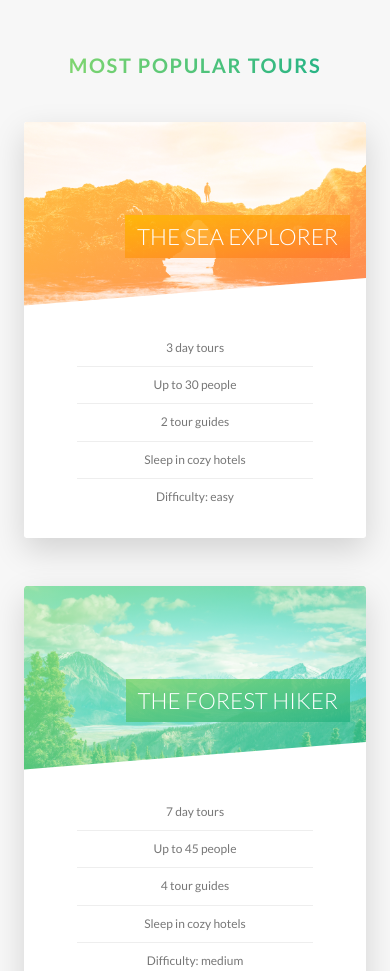
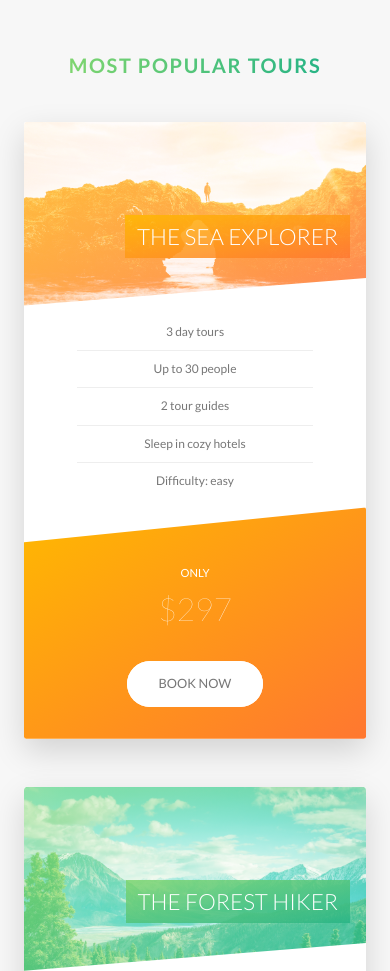
Before and after one commit to rahmat058/Advanced-CSS-Course-Project, a website: page Natours/index.html in a window 390 px wide. Shown: the part 2560-3531 px from the top of the page. Drawn offline with Linux system fonts and the light colour scheme.

```diff
--- a/Natours/sass/base/_base.scss
+++ b/Natours/sass/base/_base.scss
@@ -20,16 +20,17 @@
     1em  = 16px;
   */
 
+  // This defines 1 rem is Global
+  font-size: 62.5%; // 1rem = 10px; (10px/16px) * 100% = 62.5%;
 
-  // This defines 1 rem is Global
-  font-size: 62.5%;                  // 1rem = 10px; (10px/16px) * 100% = 62.5%;
-
-  @include respond(tab-land) {       // width < 1200px;
-    font-size: 56.25%;              // 1rem = 9px; (9px/16px) * 100% = 56.25%;
+  @include respond(tab-land) {
+    // width < 1200px;
+    font-size: 56.25%; // 1rem = 9px; (9px/16px) * 100% = 56.25%;
   }
 
-  @include respond(tab-port) {      // width < 900px;
-    font-size: 50%;                // 1rem = 8px; (8px/16px) * 100% = 50%;
+  @include respond(tab-port) {
+    // width < 900px;
+    font-size: 50%; // 1rem = 8px; (8px/16px) * 100% = 50%;
   }
 
   // @include respond(phone) {         // width < 600px;
@@ -37,15 +38,15 @@
   // }
 
   @include respond(big-desktop) {
-    font-size: 75%;               // 1rem = 12px; (12px/16px) * 100% = 75%;
+    font-size: 75%; // 1rem = 12px; (12px/16px) * 100% = 75%;
   }
 }
 
 body {
-   box-sizing: border-box;
-   padding: 3rem;
+  box-sizing: border-box;
+  padding: 3rem;
 
-   @include respond(tab-port) {
+  @include respond(tab-port) {
     padding: 0;
   }
 }
--- a/Natours/sass/components/_card.scss
+++ b/Natours/sass/components/_card.scss
@@ -7,13 +7,13 @@
 
   &__side {
     height: 52rem;
-    transition: all .8s ease;
+    transition: all 0.8s ease;
     position: absolute;
     top: 0;
     left: 0;
     width: 100%;
     backface-visibility: hidden;
-    border-radius: .3rem;
+    border-radius: 0.3rem;
     overflow: hidden;
     box-shadow: 0 1.5rem 4rem $default-box-shadow;
 
@@ -25,15 +25,27 @@
       transform: rotateY(180deg);
 
       &-1 {
-        background-image: linear-gradient(to right bottom, $color-secondary-light, $color-secondary-dark);
+        background-image: linear-gradient(
+          to right bottom,
+          $color-secondary-light,
+          $color-secondary-dark
+        );
       }
 
       &-2 {
-        background-image: linear-gradient(to right bottom, $color-primary-light, $color-primary-dark);
+        background-image: linear-gradient(
+          to right bottom,
+          $color-primary-light,
+          $color-primary-dark
+        );
       }
 
       &-3 {
-        background-image: linear-gradient(to right bottom, $color-tertiary-light, $color-tertiary-dark);
+        background-image: linear-gradient(
+          to right bottom,
+          $color-tertiary-light,
+          $color-tertiary-dark
+        );
       }
     }
   }
@@ -51,22 +63,37 @@
     background-size: cover;
     height: 23rem;
     background-blend-mode: screen;
-    border-top-left-radius: .3rem;
-    border-top-right-radius: .3rem;
+    border-top-left-radius: 0.3rem;
+    border-top-right-radius: 0.3rem;
 
     -webkit-clip-path: polygon(0 0, 100% 0, 100% 85%, 0 100%);
     clip-path: polygon(0 0, 100% 0, 100% 85%, 0 100%);
 
     &--1 {
-      background-image: linear-gradient(to right bottom, $color-secondary-light, $color-secondary-dark), url(../../img/nat-5.jpg);
+      background-image: linear-gradient(
+          to right bottom,
+          $color-secondary-light,
+          $color-secondary-dark
+        ),
+        url(../../img/nat-5.jpg);
     }
 
     &--2 {
-      background-image: linear-gradient(to right bottom, $color-primary-light, $color-primary-dark), url(../../img/nat-6.jpg);
+      background-image: linear-gradient(
+          to right bottom,
+          $color-primary-light,
+          $color-primary-dark
+        ),
+        url(../../img/nat-6.jpg);
     }
 
     &--3 {
-      background-image: linear-gradient(to right bottom, $color-tertiary-light, $color-tertiary-dark), url(../../img/nat-7.jpg);
+      background-image: linear-gradient(
+          to right bottom,
+          $color-tertiary-light,
+          $color-tertiary-dark
+        ),
+        url(../../img/nat-7.jpg);
     }
   }
 
@@ -88,21 +115,27 @@
     box-decoration-break: clone;
 
     &--1 {
-      background-image: linear-gradient(to right bottom,
-      rgba($color-secondary-light, .85),
-      rgba($color-secondary-dark, .85));
+      background-image: linear-gradient(
+        to right bottom,
+        rgba($color-secondary-light, 0.85),
+        rgba($color-secondary-dark, 0.85)
+      );
     }
 
     &--2 {
-      background-image: linear-gradient(to right bottom,
-      rgba($color-primary-light, .85),
-      rgba($color-primary-dark, .85));
+      background-image: linear-gradient(
+        to right bottom,
+        rgba($color-primary-light, 0.85),
+        rgba($color-primary-dark, 0.85)
+      );
     }
 
     &--3 {
-      background-image: linear-gradient(to right bottom,
-      rgba($color-tertiary-light, .85),
-      rgba($color-tertiary-dark, .85));
+      background-image: linear-gradient(
+        to right bottom,
+        rgba($color-tertiary-light, 0.85),
+        rgba($color-tertiary-dark, 0.85)
+      );
     }
   }
 
@@ -120,7 +153,7 @@
         padding: 1rem;
 
         &:not(:last-child) {
-          border-bottom: .1rem solid $color-grey-light-2;
+          border-bottom: 0.1rem solid $color-grey-light-2;
         }
       }
     }
@@ -151,4 +184,52 @@
     font-size: 6rem;
     font-weight: 100;
   }
+
+
+
+
+
+  @include respond(tab-port) {
+    height: auto;
+    border-radius: 0.3rem;
+    background-color: $color-white;
+    box-shadow: 0 1.5rem 4rem $default-box-shadow;
+
+    &__side {
+      height: auto;
+      position: relative;
+      box-shadow: none;
+
+      &--back {
+        transform: rotateY(0);
+        clip-path: polygon(0 15%, 100% 0, 100% 100%, 0 100%);
+      }
+    }
+
+    &:hover &__side--front {
+      transform: rotateY(0);
+    }
+
+    &__details {
+      padding: 1rem 3rem;
+    }
+
+    // Back Side Styling Card
+    &__cta {
+      position: relative;
+      top: 0;
+      left: 0;
+      transform: translate(0);
+      width: 100%;
+      padding: 7rem 4rem 4rem;
+    }
+
+    &__price-box {
+      margin-bottom: 3rem;
+    }
+
+    &__price-value {
+      font-size: 4rem;
+    }
+  }
 }
--- a/Natours/sass/components/_form.scss
+++ b/Natours/sass/components/_form.scss
@@ -15,6 +15,10 @@
     width: 90%;
     display: block;
     transition: all .3s;
+
+    @include respond(tab-port) {
+      width: 100%;
+    }
 
     &:focus {
       outline: none;
@@ -50,6 +54,11 @@
   &__radio-group {
     width: 49%;
     display: inline-block;
+
+    @include respond(tab-port) {
+      width: 100%;
+      margin-bottom: 2rem;
+    }
   }
 
   &__radio-input {
--- a/Natours/sass/components/_story.scss
+++ b/Natours/sass/components/_story.scss
@@ -8,6 +8,16 @@
   padding-left: 9rem;
   font-size: $default-font-size;
   transform: skewX(-12deg);
+
+  @include respond(tab-port) {
+    width: 100%;
+    padding: 4rem;
+    padding-left: 7rem;
+  }
+
+  @include respond(phone) {
+    transform: skewX(0);
+  }
 
   &__shape {
     width: 15rem;
@@ -22,6 +32,10 @@
     transform: translateX(-3rem) skewX(12deg);
     position: relative;
     overflow: hidden;
+
+    @include respond(phone) {
+      transform: translateX(-3rem) skewX(0);
+    }
   }
 
   &__img {
@@ -33,6 +47,10 @@
 
   &__text {
     transform: skewX(12deg);
+
+    @include respond(phone) {
+      transform: skewX(0);
+    }
   }
 
   &__caption {
--- a/Natours/sass/pages/_home.scss
+++ b/Natours/sass/pages/_home.scss
@@ -75,10 +75,37 @@
   border-radius: 0.3rem;
   box-shadow: 0 1.5rem 4rem $default-box-shadow;
 
-  height: 50rem;
+  @include respond(tab-land) {
+    background-image: linear-gradient(
+        105deg,
+        rgba($color-white, 0.9) 0%,
+        rgba($color-white, 0.9) 65%,
+        transparent 65%
+      ),
+      url(../../img/nat-10.jpg);
+
+      background-size: cover;
+  }
+
+  @include respond(tab-port) {
+    background-image: linear-gradient(
+        to right,
+        rgba($color-white, 0.9) 0%,
+        rgba($color-white, 0.9) 100%
+      ),
+      url(../../img/nat-10.jpg);
+  }
 
   &__form {
     width: 50%;
     padding: 6rem;
+
+    @include respond(tab-land) {
+      width: 65%;
+    }
+
+    @include respond(tab-port) {
+      width: 100%;
+    }
   }
 }
```
Also changed, not shown: Natours/css/style.css.
